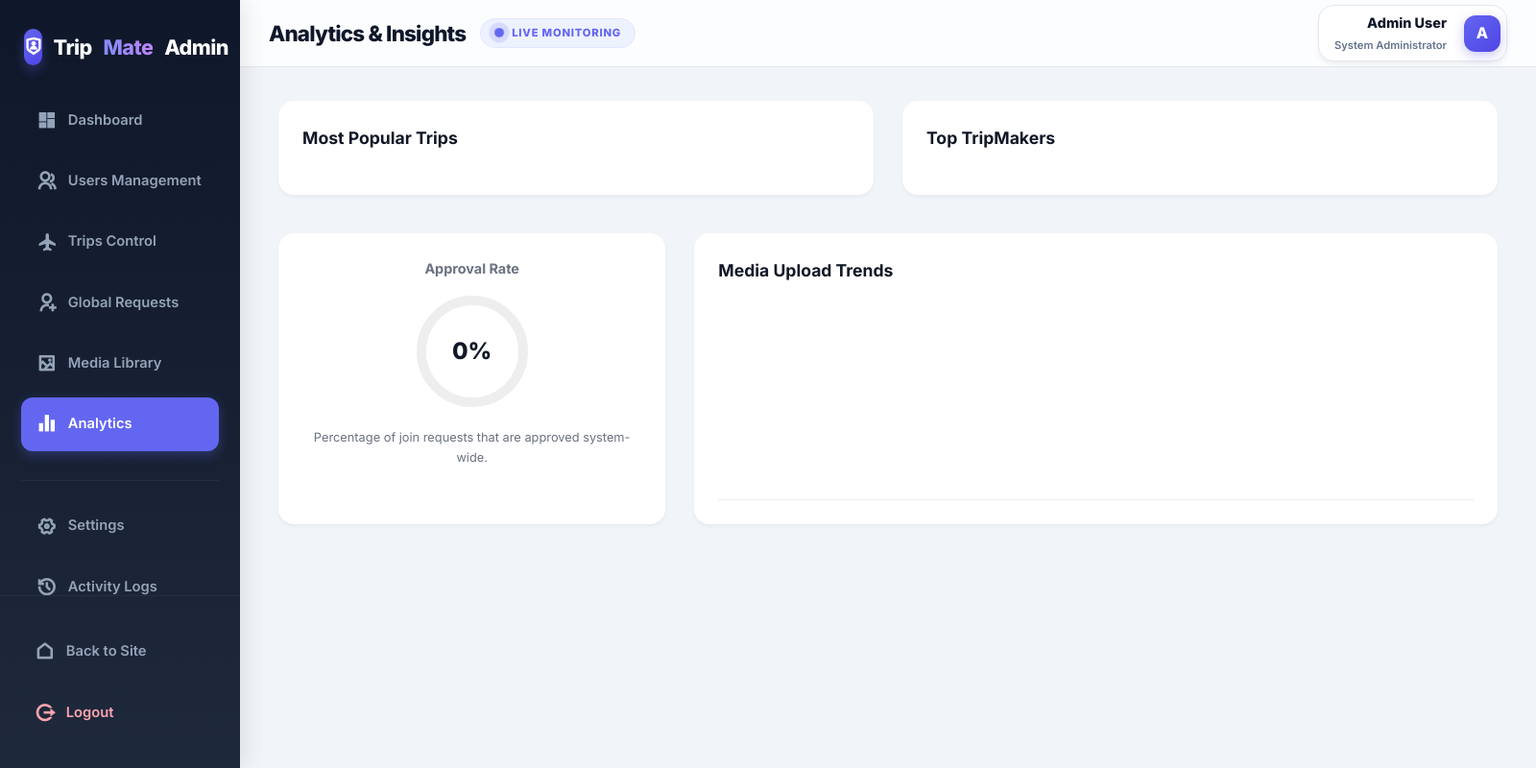
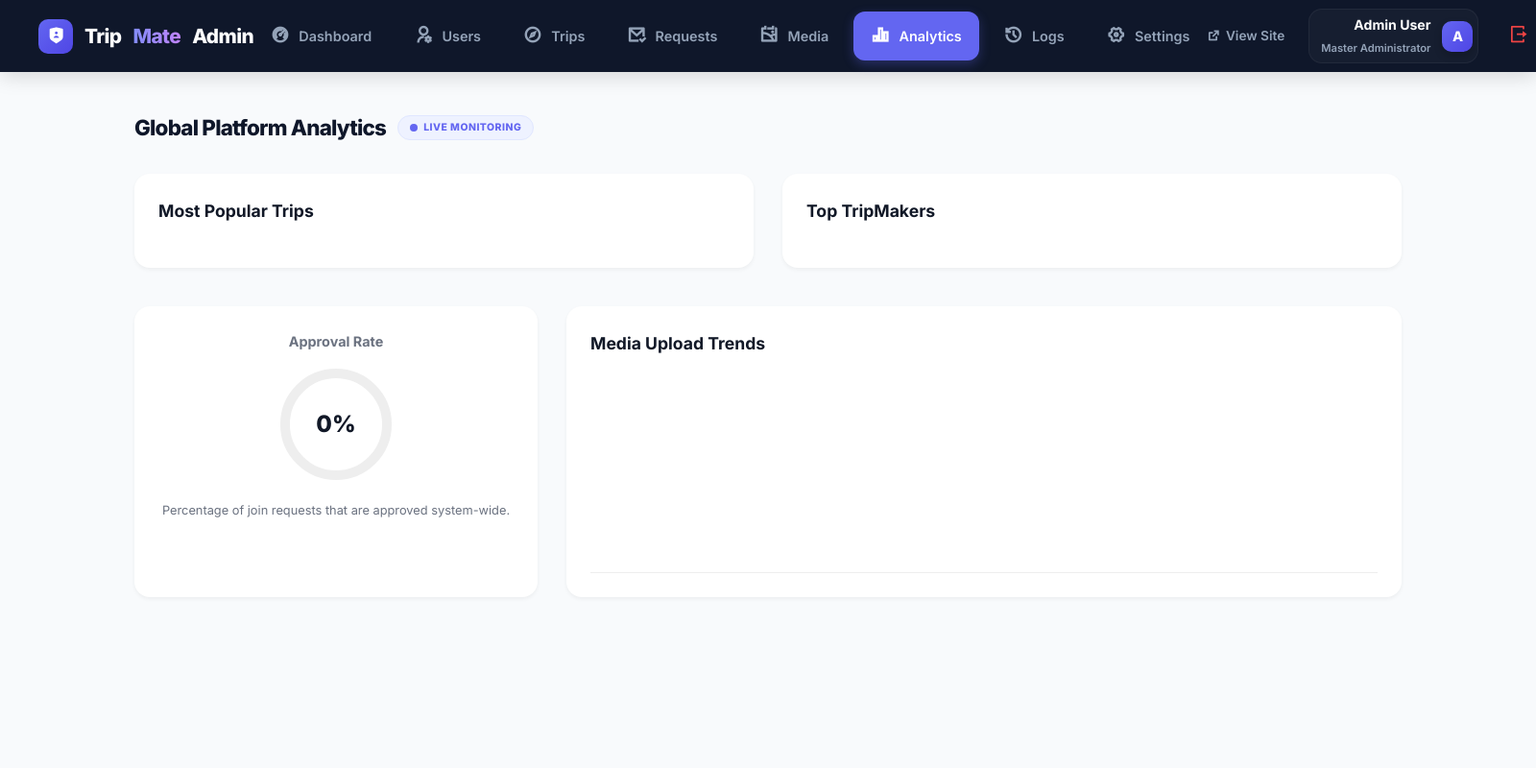
Before and after one commit to kthacking/TripMate, a PHP site: page /admin_analytics.php in a window 1600 px wide. Shown: the whole page at 96% size. Run offline with PHP 8.4, Linux system fonts and the light colour scheme; a user stored in the database is signed in; data comes from the database, SQL or seed files in the repository; data that the repository does not hold is empty.

Commit message:
change sidebar too nav bar

```diff
--- a/admin_footer.php
+++ b/admin_footer.php
@@ -1,4 +1,4 @@
-    </main>
+    </div>
 </div>
 
 <script>
--- a/admin_header.php
+++ b/admin_header.php
@@ -53,12 +53,10 @@ try {
     <script src="script.js" defer></script>
     <style>
         :root {
-            --admin-sidebar-width: 250px;
             --admin-primary: #6366F1;
             --admin-primary-dark: #4F46E5;
-            --admin-bg: #F1F5F9;
-            --admin-sidebar-bg: #0F172A;
-            --admin-sidebar-item-active: rgba(99, 102, 241, 0.15);
+            --admin-bg: #F8FAFC;
+            --admin-nav-bg: #0F172A;
             --admin-card-bg: #FFFFFF;
             --admin-text-main: #0F172A;
             --admin-text-muted: #64748B;
@@ -75,30 +73,28 @@ try {
             font-size: 14px;
             background-color: var(--admin-bg);
             margin: 0;
-            display: flex;
             color: var(--admin-text-main);
             -webkit-font-smoothing: antialiased;
         }
 
-        /* Premium Sidebar */
-        .admin-sidebar {
-            width: var(--admin-sidebar-width);
-            height: 100vh;
-            background: linear-gradient(180deg, #0F172A 0%, #1E293B 100%);
-            color: #F1F5F9;
+        /* Top Navigation Bar */
+        .admin-nav {
+            background: var(--admin-nav-bg);
+            height: 75px;
+            width: 100%;
             display: flex;
-            flex-direction: column;
-            position: fixed;
-            left: 0;
+            align-items: center;
+            justify-content: space-between;
+            padding: 0 40px;
+            position: sticky;
             top: 0;
             z-index: 1001;
-            padding: 0;
-            box-shadow: 4px 0 24px rgba(0, 0, 0, 0.1);
+            box-shadow: 0 4px 20px rgba(0, 0, 0, 0.15);
+            box-sizing: border-box;
         }
 
         .admin-logo {
-            padding: 30px 25px;
-            font-size: 1.35rem;
+            font-size: 1.3rem;
             font-weight: 800;
             color: white;
             display: flex;
@@ -106,18 +102,18 @@ try {
             gap: 12px;
             text-decoration: none;
             letter-spacing: -0.6px;
+            flex-shrink: 0;
         }
 
         .admin-logo i {
             background: linear-gradient(135deg, #6366F1, #4F46E5);
-            width: 38px;
-            height: 38px;
+            width: 36px;
+            height: 36px;
             display: flex;
             align-items: center;
             justify-content: center;
-            border-radius: 12px;
-            font-size: 1.2rem;
-            box-shadow: 0 6px 12px rgba(99, 102, 241, 0.3);
+            border-radius: 10px;
+            font-size: 1.1rem;
             color: white;
         }
 
@@ -128,47 +124,35 @@ try {
         }
 
         .admin-menu {
-            flex: 1;
-            padding: 0 22px;
+            display: flex;
             list-style: none;
-            overflow-y: auto;
             margin: 0;
-        }
-
-        .admin-menu::-webkit-scrollbar {
-            width: 4px;
-        }
-        .admin-menu::-webkit-scrollbar-thumb {
-            background: rgba(255,255,255,0.1);
-            border-radius: 10px;
-        }
-
-        .admin-menu-item {
-            margin-bottom: 8px; /* Reduced margin */
+            padding: 0;
+            gap: 8px;
+            align-items: center;
         }
 
         .admin-menu-link {
             display: flex;
             align-items: center;
-            padding: 11px 16px;
+            padding: 10px 18px;
             border-radius: 12px;
             color: #94A3B8;
             text-decoration: none;
             font-weight: 600;
-            font-size: 0.92rem;
-            transition: all 0.2s cubic-bezier(0.4, 0, 0.2, 1);
-            gap: 12px;
+            font-size: 0.9rem;
+            transition: all 0.2s;
+            gap: 10px;
+            white-space: nowrap;
         }
 
         .admin-menu-link i {
-            font-size: 1.3rem;
-            transition: transform 0.2s;
+            font-size: 1.2rem;
         }
 
         .admin-menu-link:hover {
             color: white;
             background: rgba(255, 255, 255, 0.05);
-            transform: translateX(4px);
         }
 
         .admin-menu-link.active {
@@ -177,83 +161,29 @@ try {
             box-shadow: 0 4px 12px rgba(99, 102, 241, 0.3);
         }
 
-        .admin-menu-link.active i {
-            color: white;
-        }
-
-        /* Main Content Container */
-        .admin-main {
-            flex: 1;
-            margin-left: var(--admin-sidebar-width);
-            min-height: 100vh;
-            display: flex;
-            flex-direction: column;
-        }
-
-        /* Sticky Header */
-        .admin-top-bar {
-            height: 70px;
-            background: rgba(255, 255, 255, 0.8);
-            backdrop-filter: blur(10px);
-            border-bottom: 1px solid var(--admin-border);
+        /* Top Bar Profile & Status */
+        .admin-nav-right {
             display: flex;
             align-items: center;
-            justify-content: space-between;
-            padding: 0 30px;
-            position: sticky;
-            top: 0;
-            z-index: 1000;
-        }
-
-        .top-bar-left h2 {
-            font-size: 1.4rem; /* Reduced font size */
-            font-weight: 800;
-            color: var(--admin-text-main);
-            margin: 0;
-            letter-spacing: -0.8px;
-            display: flex;
-            align-items: center;
-            gap: 15px; /* Reduced gap */
-        }
-
-        .status-badge-live {
-            background: #EEF2FF;
-            color: #6366F1;
-            padding: 6px 14px; /* Reduced padding */
-            border-radius: 40px;
-            font-size: 0.7rem; /* Reduced font size */
-            font-weight: 800;
-            letter-spacing: 0.8px;
-            display: flex;
-            align-items: center;
-            gap: 8px;
-            border: 1px solid #E0E7FF;
-        }
-
-        .status-badge-live::before {
-            content: '';
-            width: 10px;
-            height: 10px;
-            background: #6366F1;
-            border-radius: 50%;
-            animation: pulse-live 2s infinite;
-        }
-
-        @keyframes pulse-live {
-            0% { transform: scale(0.95); box-shadow: 0 0 0 0 rgba(99, 102, 241, 0.6); }
-            70% { transform: scale(1); box-shadow: 0 0 0 8px rgba(99, 102, 241, 0); }
-            100% { transform: scale(0.95); box-shadow: 0 0 0 0 rgba(99, 102, 241, 0); }
+            gap: 25px;
+            flex-shrink: 0;
         }
 
         .admin-profile {
             display: flex;
             align-items: center;
-            gap: 18px; /* Reduced gap */
-            padding: 6px 6px 6px 16px; /* Reduced padding */
-            background: white;
-            border-radius: 16px; /* Reduced radius */
-            border: 1px solid var(--admin-border);
-            box-shadow: var(--shadow-premium);
+            gap: 12px;
+            padding: 5px 5px 5px 12px;
+            background: rgba(255, 255, 255, 0.03);
+            border-radius: 14px;
+            border: 1px solid rgba(255, 255, 255, 0.05);
+            transition: all 0.2s;
+            cursor: pointer;
+        }
+
+        .admin-profile:hover {
+            background: rgba(255, 255, 255, 0.06);
+            border-color: rgba(255, 255, 255, 0.1);
         }
 
         .profile-info {
@@ -261,37 +191,44 @@ try {
         }
 
         .profile-name {
-            font-weight: 800;
-            color: var(--admin-text-main);
-            font-size: 0.9rem; /* Reduced font size */
+            font-weight: 700;
+            color: white;
+            font-size: 0.88rem;
             display: block;
         }
 
         .profile-role {
-            font-size: 0.7rem; /* Reduced font size */
-            color: var(--admin-text-muted);
-            margin-top: 1px;
+            font-size: 0.7rem;
+            color: #94A3B8;
             font-weight: 600;
         }
 
         .profile-avatar {
-            width: 38px; /* Reduced size */
-            height: 38px; /* Reduced size */
+            width: 32px;
+            height: 32px;
             background: linear-gradient(135deg, #6366F1, #4F46E5);
-            border-radius: 12px; /* Reduced radius */
+            border-radius: 10px;
             display: flex;
             align-items: center;
             justify-content: center;
             color: white;
             font-weight: 800;
-            font-size: 1rem; /* Reduced font size */
-            box-shadow: 0 4px 12px rgba(79, 70, 229, 0.3);
+            font-size: 0.9rem;
+            box-shadow: 0 4px 8px rgba(0, 0, 0, 0.2);
+        }
+
+        /* Main Content Container */
+        .admin-main {
+            min-height: calc(100vh - 75px);
+            display: flex;
+            flex-direction: column;
         }
 
         .admin-content {
-            padding: 35px 40px; /* Reduced padding */
-            max-width: 1700px;
+            padding: 40px;
+            max-width: 1400px;
             width: 100%;
+            margin: 0 auto;
             box-sizing: border-box;
             animation: fadeIn 0.4s ease-out;
         }
@@ -306,10 +243,10 @@ try {
         .admin-card {
             background: var(--admin-card-bg);
             border-radius: 16px;
-            padding: 22px;
+            padding: 25px;
             border: 1px solid var(--admin-border);
             box-shadow: var(--shadow-premium);
-            margin-bottom: 25px;
+            margin-bottom: 30px;
         }
 
         /* Stat Cards */
@@ -386,13 +323,13 @@ try {
             font-size: 0.8rem;
             text-transform: uppercase;
             letter-spacing: 1px;
-            padding: 22px 30px;
+            padding: 18px 25px;
             background: #F8FAFC;
         }
 
         .admin-table td {
-            padding: 24px 30px;
-            font-size: 0.95rem;
+            padding: 18px 25px;
+            font-size: 0.9rem;
             border-bottom: 1px solid #F1F5F9;
         }
 
@@ -408,16 +345,16 @@ try {
         .btn-premium {
             background: var(--admin-primary);
             color: white;
-            padding: 14px 28px;
-            border-radius: 14px;
+            padding: 10px 22px;
+            border-radius: 12px;
             font-weight: 700;
             border: none;
             cursor: pointer;
-            transition: all 0.3s;
+            transition: all 0.2s;
             display: inline-flex;
             align-items: center;
-            gap: 10px;
-            box-shadow: 0 4px 14px rgba(99, 102, 241, 0.4);
+            gap: 8px;
+            font-size: 0.9rem;
         }
 
         .btn-premium:hover {
@@ -429,94 +366,93 @@ try {
 </head>
 <body>
 
-<aside class="admin-sidebar">
+<nav class="admin-nav">
     <a href="admin_dashboard.php" class="admin-logo">
-        <i class="ri-shield-user-line"></i> Trip<span>Mate</span> Admin
+        <i class="ri-shield-user-fill"></i> Trip<span>Mate</span> Admin
     </a>
 
     <ul class="admin-menu">
-        <li class="admin-menu-item">
+        <li>
             <a href="admin_dashboard.php" class="admin-menu-link <?php echo basename($_SERVER['PHP_SELF']) == 'admin_dashboard.php' ? 'active' : ''; ?>">
-                <i class="ri-dashboard-fill"></i> Dashboard
+                <i class="ri-dashboard-2-line"></i> Dashboard
             </a>
         </li>
-        <li class="admin-menu-item">
+        <li>
             <a href="admin_users.php" class="admin-menu-link <?php echo basename($_SERVER['PHP_SELF']) == 'admin_users.php' ? 'active' : ''; ?>">
-                <i class="ri-group-line"></i> Users Management
+                <i class="ri-user-settings-line"></i> Users
             </a>
         </li>
-        <li class="admin-menu-item">
+        <li>
             <a href="admin_trips.php" class="admin-menu-link <?php echo basename($_SERVER['PHP_SELF']) == 'admin_trips.php' ? 'active' : ''; ?>">
-                <i class="ri-plane-line"></i> Trips Control
+                <i class="ri-compass-3-line"></i> Trips
             </a>
         </li>
-        <li class="admin-menu-item">
+        <li>
             <a href="admin_requests.php" class="admin-menu-link <?php echo basename($_SERVER['PHP_SELF']) == 'admin_requests.php' ? 'active' : ''; ?>">
-                <i class="ri-user-add-line"></i> Global Requests
+                <i class="ri-mail-check-line"></i> Requests
             </a>
         </li>
-        <li class="admin-menu-item">
+        <li>
             <a href="admin_media.php" class="admin-menu-link <?php echo basename($_SERVER['PHP_SELF']) == 'admin_media.php' ? 'active' : ''; ?>">
-                <i class="ri-image-2-line"></i> Media Library
+                <i class="ri-gallery-line"></i> Media
             </a>
         </li>
-        <li class="admin-menu-item">
+        <li>
             <a href="admin_analytics.php" class="admin-menu-link <?php echo basename($_SERVER['PHP_SELF']) == 'admin_analytics.php' ? 'active' : ''; ?>">
-                <i class="ri-bar-chart-fill"></i> Analytics
+                <i class="ri-bar-chart-2-line"></i> Analytics
             </a>
         </li>
-        <li class="admin-menu-item" style="margin-top: 30px; padding-top: 20px; border-top: 1px solid rgba(255,255,255,0.05);">
+        <li>
+            <a href="admin_logs.php" class="admin-menu-link <?php echo basename($_SERVER['PHP_SELF']) == 'admin_logs.php' ? 'active' : ''; ?>">
+                <i class="ri-history-line"></i> Logs
+            </a>
+        </li>
+        <li>
             <a href="admin_settings.php" class="admin-menu-link <?php echo basename($_SERVER['PHP_SELF']) == 'admin_settings.php' ? 'active' : ''; ?>">
                 <i class="ri-settings-4-line"></i> Settings
             </a>
         </li>
-        <li class="admin-menu-item">
-            <a href="admin_logs.php" class="admin-menu-link <?php echo basename($_SERVER['PHP_SELF']) == 'admin_logs.php' ? 'active' : ''; ?>">
-                <i class="ri-history-line"></i> Activity Logs
-            </a>
-        </li>
     </ul>
 
-    <div style="padding: 30px 20px; border-top: 1px solid rgba(255,255,255,0.05);">
-        <a href="dashboard.php" class="admin-menu-link" style="margin-bottom: 8px;">
-            <i class="ri-home-line"></i> Back to Site
+    <div class="admin-nav-right">
+        <a href="dashboard.php" style="color: #94A3B8; text-decoration: none; font-weight: 600; font-size: 0.85rem; display: flex; align-items: center; gap: 6px;">
+            <i class="ri-external-link-line"></i> View Site
         </a>
-        <a href="logout.php" class="admin-menu-link" style="color: #FDA4AF;">
-            <i class="ri-logout-circle-r-line"></i> Logout
-        </a>
-    </div>
-</aside>
-
-<div class="admin-main">
-    <header class="admin-top-bar">
-        <div class="top-bar-left">
-            <h2>
-                <?php
-                $titles = [
-                    'admin_dashboard.php' => 'Dashboard Overview',
-                    'admin_users.php' => 'Users Management',
-                    'admin_trips.php' => 'Trip Control Center',
-                    'admin_requests.php' => 'Join Requests',
-                    'admin_media.php' => 'Media Library',
-                    'admin_analytics.php' => 'Analytics & Insights',
-                    'admin_settings.php' => 'System Settings',
-                    'admin_logs.php' => 'Activity Logs'
-                ];
-                echo $titles[basename($_SERVER['PHP_SELF'])] ?? 'Admin Panel';
-                ?>
-                <span class="status-badge-live">LIVE MONITORING</span>
-            </h2>
-        </div>
-
-        <div class="admin-profile">
+        <div class="admin-profile" onclick="location.href='admin_settings.php'">
             <div class="profile-info">
                 <span class="profile-name"><?php echo htmlspecialchars($_SESSION['name']); ?></span>
-                <span class="profile-role">System Administrator</span>
+                <span class="profile-role">Master Administrator</span>
             </div>
             <div class="profile-avatar">
                 <?php echo strtoupper(substr($_SESSION['name'], 0, 1)); ?>
             </div>
         </div>
-    </header>
+        <a href="logout.php" style="color: #EF4444; font-size: 1.3rem; margin-left: 5px;" title="Secure Logout">
+            <i class="ri-logout-box-r-line"></i>
+        </a>
+    </div>
+</nav>
 
-    <main class="admin-content">
+<div class="admin-main">
+    <div class="admin-content">
+        <div style="display: flex; justify-content: space-between; align-items: center; margin-bottom: 30px;">
+            <h2 style="font-size: 1.4rem; font-weight: 850; color: var(--admin-text-main); margin: 0; letter-spacing: -0.8px; display: flex; align-items: center; gap: 12px;">
+                <?php
+                    $titles = [
+                        'admin_dashboard.php' => 'Dashboard Overview',
+                        'admin_users.php' => 'User Directory',
+                        'admin_trips.php' => 'Trip Manifest',
+                        'admin_media.php' => 'Digital Assets Library',
+                        'admin_settings.php' => 'System Core Settings',
+                        'admin_requests.php' => 'Enrollment Requests',
+                        'admin_logs.php' => 'System Audit Trails',
+                        'admin_analytics.php' => 'Global Platform Analytics'
+                    ];
+                    echo $titles[basename($_SERVER['PHP_SELF'])] ?? 'Administration';
+                ?>
+                <span style="background: #EEF2FF; color: #6366F1; padding: 4px 12px; border-radius: 40px; font-size: 0.65rem; font-weight: 800; letter-spacing: 0.5px; border: 1px solid #E0E7FF; display: flex; align-items: center; gap: 6px;">
+                    <span style="width: 8px; height: 8px; background: #6366F1; border-radius: 50%; display: inline-block;"></span>
+                    LIVE MONITORING
+                </span>
+            </h2>
+        </div>
```
